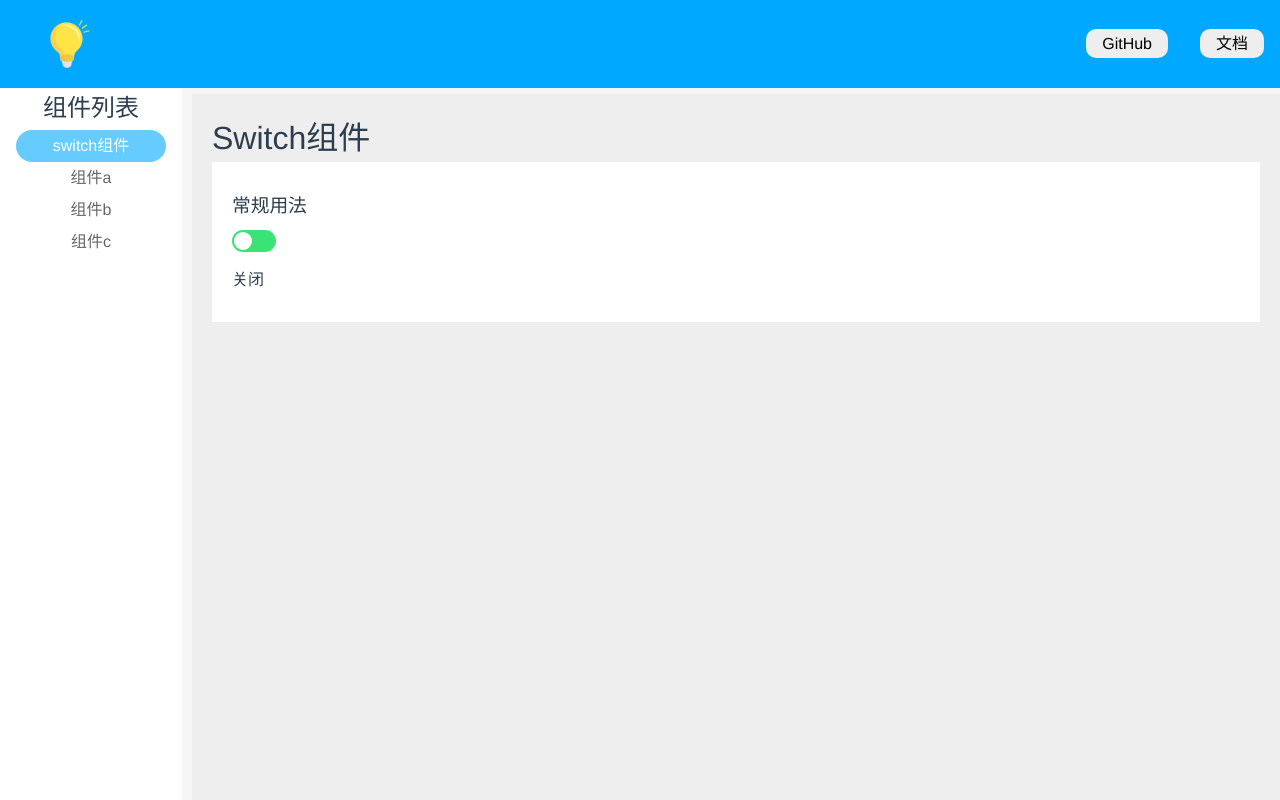
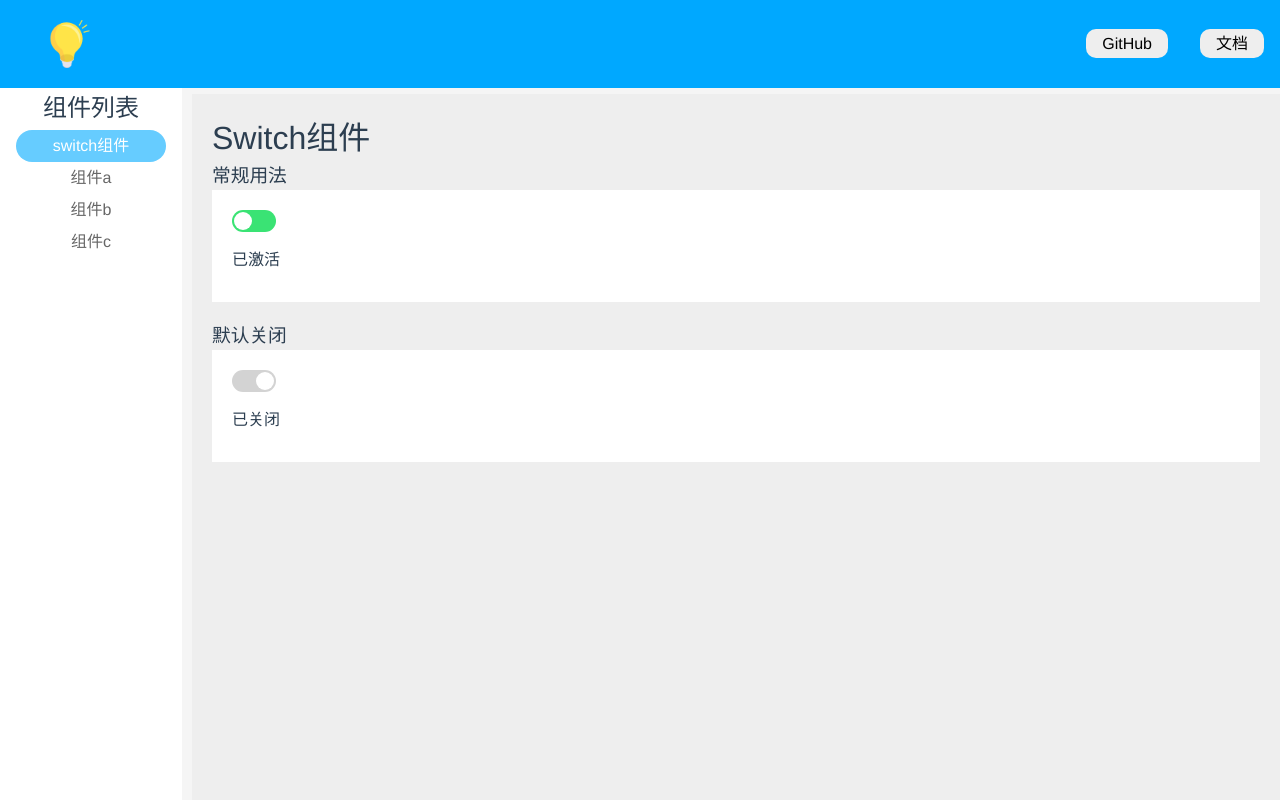
Before and after one commit to rookiepjx/ui-for-vue3, a Vue app: page /doc/switch in a window 1280 px wide. Built offline with nearby package versions, Linux system fonts and the light colour scheme.

Commit message:
添加switch默认值

```diff
--- a/src/components/Switch/Switch1.vue
+++ b/src/components/Switch/Switch1.vue
@@ -1,10 +1,9 @@
 <template>
 <div class="box">
-  <h3 class="title">常规用法</h3>
   <button class="switch" @click="toggleSwitch" :class="{ checked: checked }">
     <span></span>
   </button>
-  <div class="status">{{checked?"打开":"关闭"}}</div>
+  <div class="status">{{checked?"已关闭":"已激活"}}</div>
 </div>
 </template>
 
--- a/src/components/Switch/SwitchDemo.vue
+++ b/src/components/Switch/SwitchDemo.vue
@@ -1,25 +1,36 @@
 <template>
 <div class="content">
   <h1 class="title">Switch组件</h1>
-  <Switch1 :checked="checked" @switch="checked = $event" />
+  <div class="box">
+    <h3>常规用法</h3>
+    <Switch1 :checked="checked1" @switch="checked1 = $event" />
+  </div>
+  <div class="box">
+    <h3>默认关闭</h3>
+    <Switch1 :checked="checked2" @switch="checked2 = $event" />
+  </div>
 </div>
 </template>
 
 <script lang="ts">
+// @switch接受子组件emit事件，$event是事件传递的值
 import {
   ref
-} from 'vue';
-import Switch1 from "./Switch1.vue"
+} from "vue";
+import Switch1 from "./Switch1.vue";
 export default {
   setup() {
-    const checked = ref(false)
+    // 可以checked修改默认值
+    const checked1 = ref(false);
+    const checked2 = ref(true);
     return {
-      checked
-    }
+      checked1,
+      checked2,
+    };
   },
   components: {
-    Switch1
-  }
+    Switch1,
+  },
 };
 </script>
 
@@ -27,5 +38,9 @@ export default {
 .content {
   text-align: left;
   padding: 20px;
+
+  .box {
+    margin-bottom: 10px;
+  }
 }
 </style>
```
